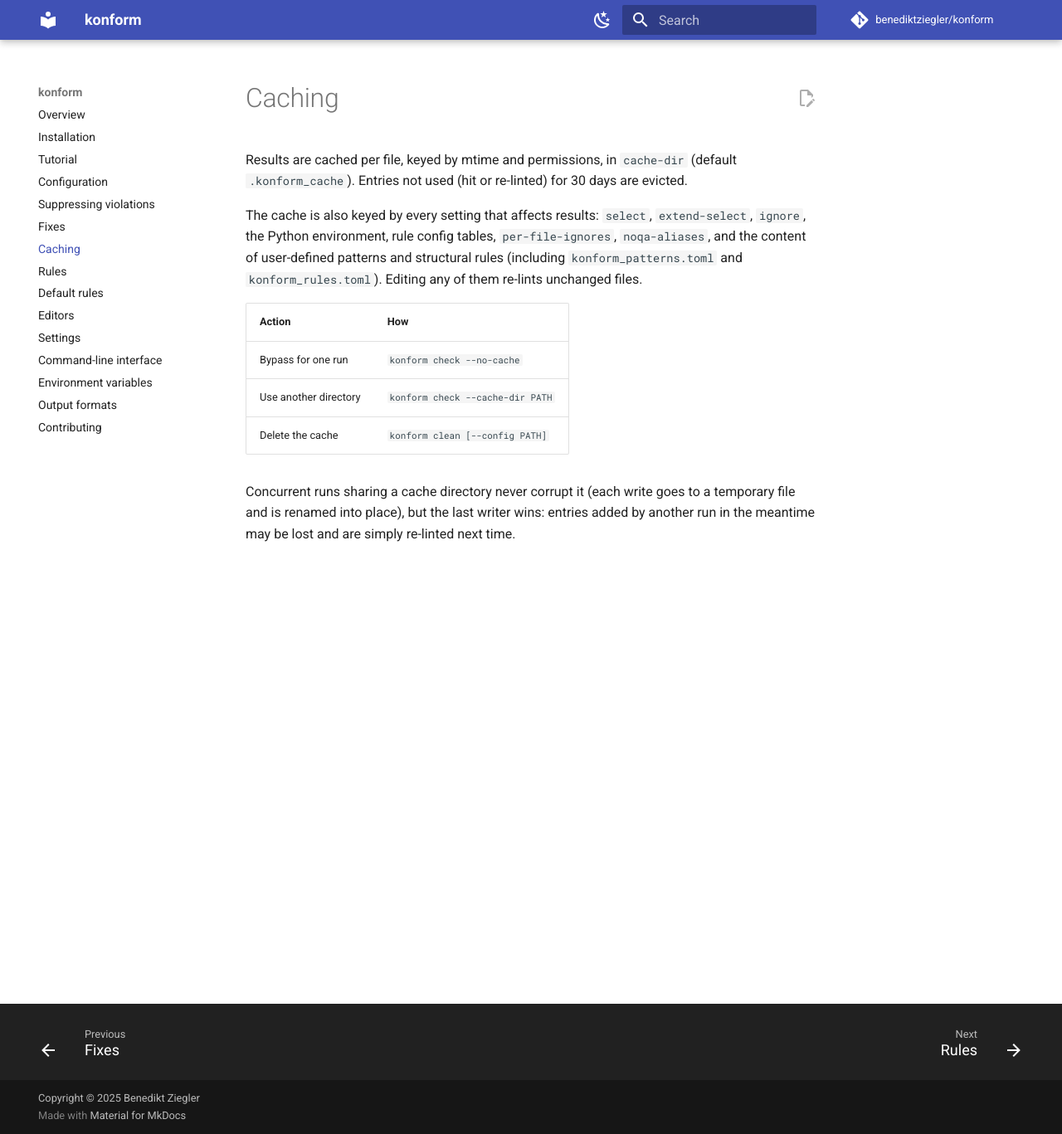
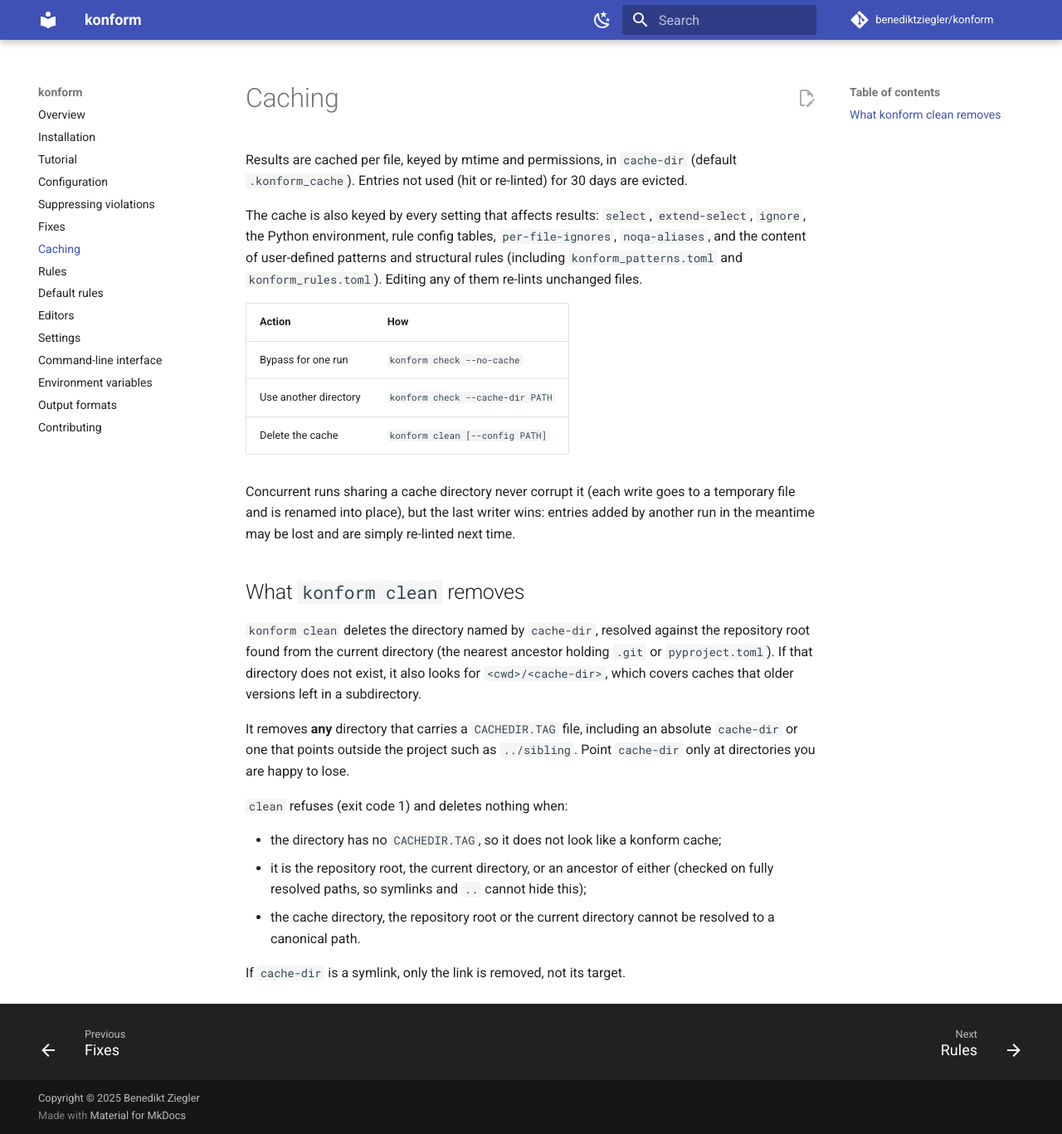
Before and after one commit to benediktziegler/konform, an MkDocs documentation site: the page built from docs/caching.md, in a window 1280 px wide and 1367 px high. Shown: the whole window at 83% size. Built offline with MkDocs 1.6.1 and Material for MkDocs 9.7.7, drawn with Linux system fonts in a browser that asks for light colours; comment, search, counter and statistics services are not loaded.

Commit message:
docs(caching): describe what clean removes and when it refuses
Co-Authored-By: Claude Sonnet 5.5 <noreply@anthropic.com>

```diff
--- a/docs/caching.md
+++ b/docs/caching.md
@@ -17,3 +17,25 @@ The cache is also keyed by every setting that affects results: `select`,
 Concurrent runs sharing a cache directory never corrupt it (each write goes to a
 temporary file and is renamed into place), but the last writer wins: entries
 added by another run in the meantime may be lost and are simply re-linted next time.
+
+## What `konform clean` removes
+
+`konform clean` deletes the directory named by `cache-dir`, resolved against
+the repository root found from the current directory (the nearest ancestor
+holding `.git` or `pyproject.toml`). If that directory does not exist, it also
+looks for `<cwd>/<cache-dir>`, which covers caches that older versions left in
+a subdirectory.
+
+It removes **any** directory that carries a `CACHEDIR.TAG` file, including an
+absolute `cache-dir` or one that points outside the project such as
+`../sibling`. Point `cache-dir` only at directories you are happy to lose.
+
+`clean` refuses (exit code 1) and deletes nothing when:
+
+- the directory has no `CACHEDIR.TAG`, so it does not look like a konform cache;
+- it is the repository root, the current directory, or an ancestor of either
+  (checked on fully resolved paths, so symlinks and `..` cannot hide this);
+- the cache directory, the repository root or the current directory cannot be
+  resolved to a canonical path.
+
+If `cache-dir` is a symlink, only the link is removed, not its target.
```
Also changed, not shown: CHANGELOG.md (+1 -0 lines).
